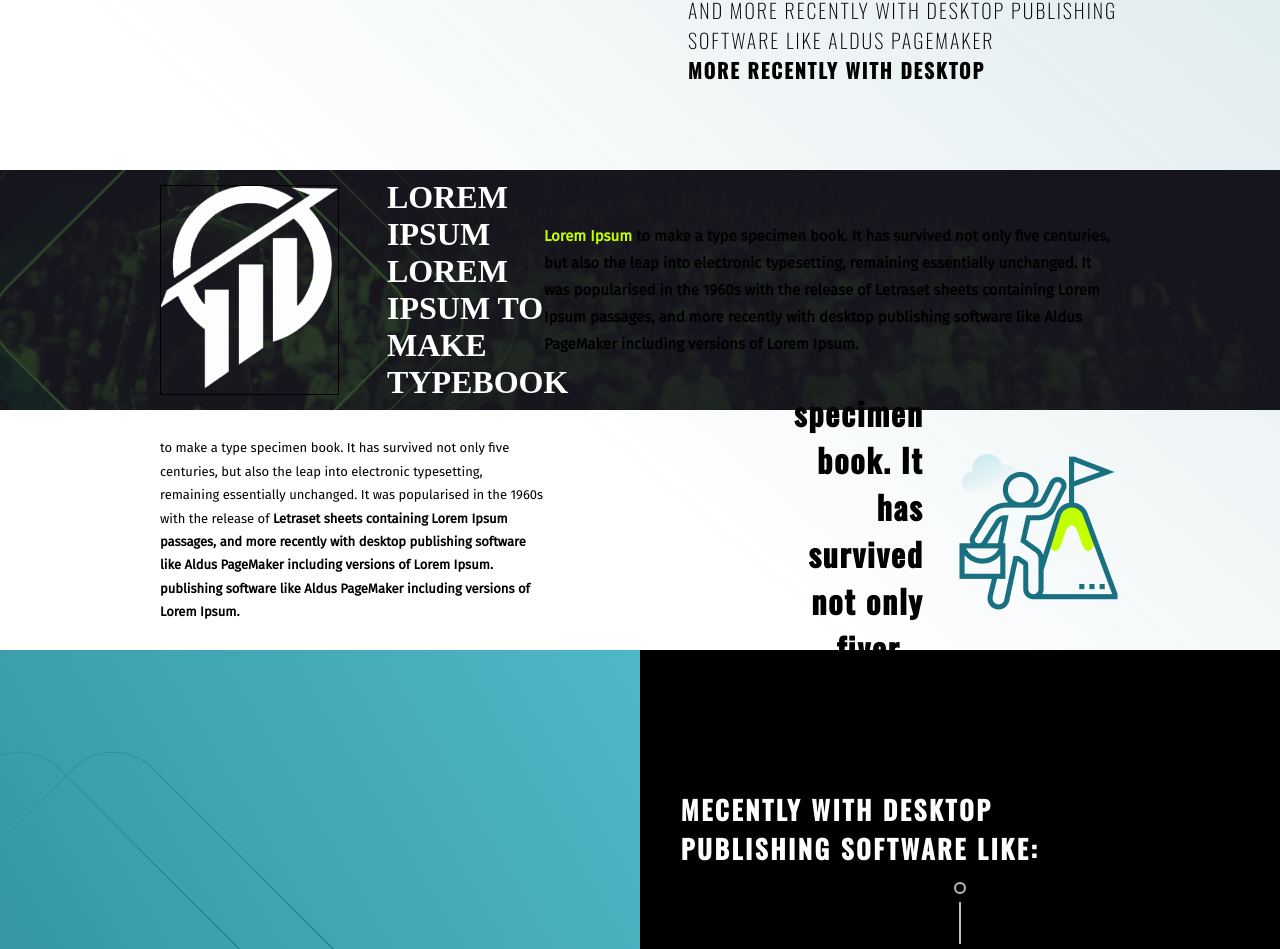
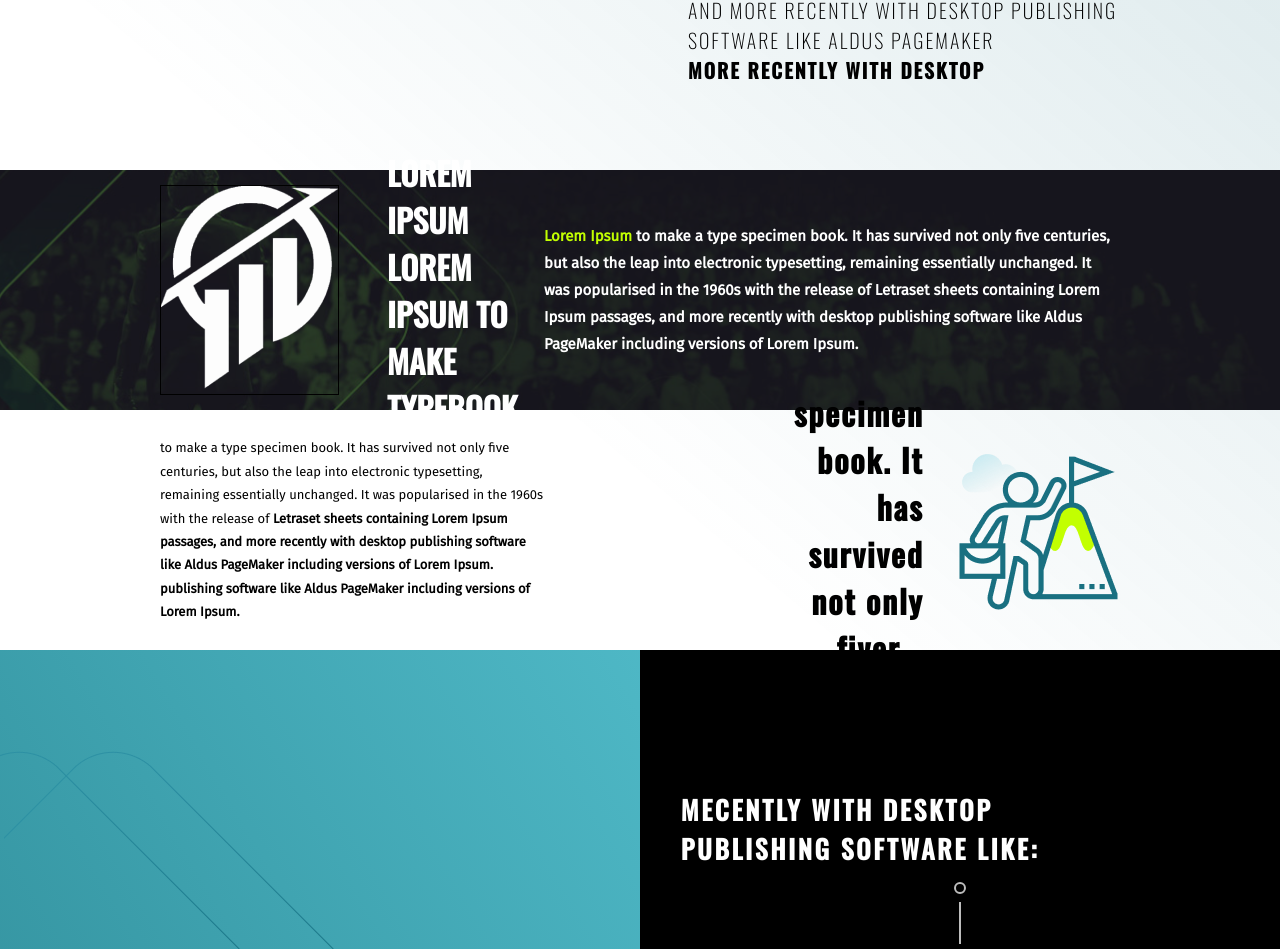
Before and after one commit to Buletiss/Business-Market, a React (Create React App) app: page / in a window 1280 px wide. Shown: the part 1490-2439 px from the top of the page. Built offline with nearby package versions, Linux system fonts and the light colour scheme.

Commit message:
fix: cor do texto e fonte do banner 1

```diff
--- a/src/components/Banner1/styles.js
+++ b/src/components/Banner1/styles.js
@@ -20,6 +20,7 @@ export const LogoAndTitle = styled.div`
   align-items: center;
   justify-content: space-between;
   color: white;
+  font-family: 'Oswald';
 `;
 
 export const Logo = styled.img.attrs({
@@ -35,10 +36,8 @@ export const TextWrapper = styled.div`
   font-weight: 600;
   font-size: 15px;
   line-height: 180%;
-
   max-width: 600px;
-
-  // color: primary;
+  color: white;
 `;
 
 export const PrimaryText = styled.strong`
```
